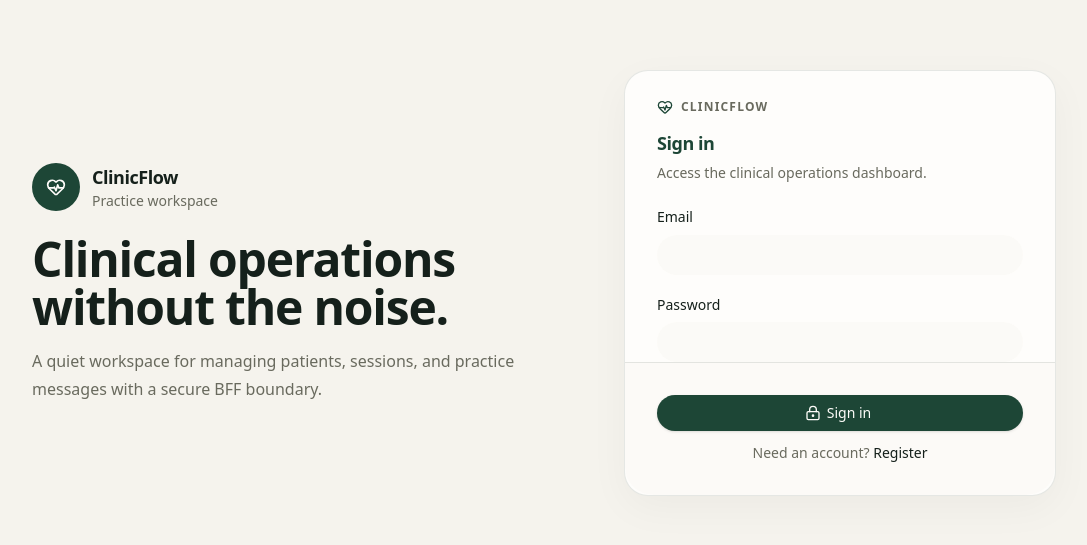
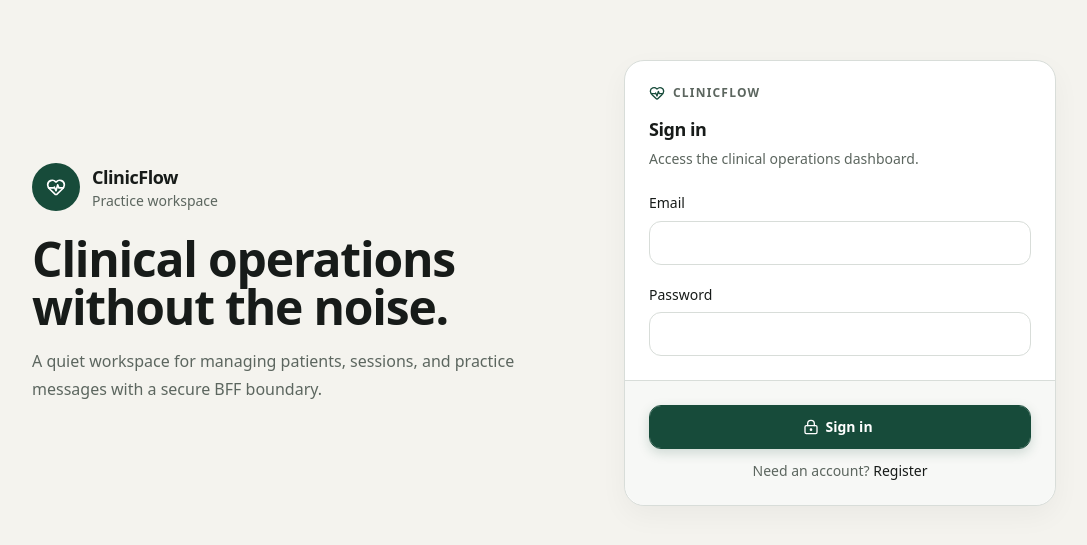
Before and after one commit to rafaeljbgomes/ClinicFlow, a Next.js app in the folder frontend/: page /login in a window 1280 px wide. Shown: the part 117-662 px from the top of the page, without its empty margins (96-1183 px from the left). Built offline with nearby package versions, Linux system fonts and the light colour scheme.

Commit message:
feat(ui): establish clinicflow visual system

```diff
--- a/frontend/src/app/globals.css
+++ b/frontend/src/app/globals.css
@@ -52,95 +52,96 @@
 }
 
 :root {
-  --font-sans-family: var(--font-manrope), ui-sans-serif, system-ui, sans-serif;
+  --font-sans-family: var(--font-instrument-sans), ui-sans-serif, system-ui, sans-serif;
+  --font-display-family: var(--font-instrument-serif), Georgia, serif;
   --font-mono-family: "SFMono-Regular", Consolas, "Liberation Mono", monospace;
-  --background: oklch(0.985 0.006 92);
-  --foreground: oklch(0.23 0.018 165);
+  --background: #f4f3ee;
+  --foreground: #171b19;
 
-  --card: oklch(0.995 0.003 92);
-  --card-foreground: oklch(0.23 0.018 165);
-  --popover: oklch(1 0 0);
-  --popover-foreground: oklch(0.23 0.018 165);
+  --card: #ffffff;
+  --card-foreground: #171b19;
+  --popover: #ffffff;
+  --popover-foreground: #171b19;
 
-  --primary: oklch(0.36 0.055 165);
-  --primary-foreground: oklch(0.99 0.004 92);
-  --secondary: oklch(0.945 0.012 155);
-  --secondary-foreground: oklch(0.30 0.035 165);
+  --primary: #174b3a;
+  --primary-foreground: #ffffff;
+  --secondary: #e4efe9;
+  --secondary-foreground: #174b3a;
 
-  --muted: oklch(0.955 0.008 92);
-  --muted-foreground: oklch(0.52 0.018 110);
+  --muted: #eeefeb;
+  --muted-foreground: #5c665f;
 
-  --accent: oklch(0.93 0.018 155);
-  --accent-foreground: oklch(0.28 0.035 165);
+  --accent: #e4efe9;
+  --accent-foreground: #174b3a;
 
   --destructive: oklch(0.51 0.19 28);
   --destructive-foreground: oklch(0.99 0 0);
 
-  --border: oklch(0.39 0.03 160 / 0.12);
-  --input: oklch(1 0 0 / 0.94);
-  --ring: oklch(0.55 0.075 165);
+  --border: #d8ddd9;
+  --input: #ffffff;
+  --ring: #2a765b;
   --radius: 1.25rem;
 
   /* Additional tokens */
-  --clinical-blue: oklch(0.55 0.075 165);
-  --status-success-bg: rgb(111 143 130 / 13%);
-  --status-success-fg: #3f6658;
-  --status-warning-bg: rgb(181 126 59 / 14%);
-  --status-warning-fg: #8a5f2c;
-  --status-danger-bg: rgb(180 35 24 / 11%);
-  --status-danger-fg: #a12b22;
-  --status-info-bg: rgb(78 107 140 / 12%);
-  --status-info-fg: #4e6b8c;
-  --surface-container-low: oklch(0.965 0.009 92);
-  --surface-container-lowest: oklch(1 0 0);
-  --surface-container: oklch(0.935 0.012 92);
-  --surface-container-high: oklch(0.90 0.014 92);
-  --surface-container-highest: oklch(0.865 0.016 92);
-  --on-surface-variant: oklch(0.49 0.02 105);
+  --clinical-blue: #2a765b;
+  --status-success-bg: #e4efe9;
+  --status-success-fg: #215b47;
+  --status-warning-bg: #f6eddf;
+  --status-warning-fg: #8b5a20;
+  --status-danger-bg: #f9e7e4;
+  --status-danger-fg: #a33228;
+  --status-info-bg: #e8eef5;
+  --status-info-fg: #426481;
+  --surface-container-low: #f4f3ee;
+  --surface-container-lowest: #ffffff;
+  --surface-container: #eeefeb;
+  --surface-container-high: #e6e8e3;
+  --surface-container-highest: #dcdfd9;
+  --on-surface-variant: #5c665f;
 }
 
 .dark {
-  --background: #10100f;
-  --foreground: #f4f2ee;
+  --background: #111513;
+  --foreground: #f5f7f3;
 
-  --card: rgb(28 28 26 / 72%);
-  --card-foreground: #f4f2ee;
-  --popover: #1d1d1b;
-  --popover-foreground: #f4f2ee;
+  --card: #1b211e;
+  --card-foreground: #f5f7f3;
+  --popover: #202722;
+  --popover-foreground: #f5f7f3;
 
-  --primary: #f4f2ee;
-  --primary-foreground: #171717;
-  --secondary: #262623;
-  --secondary-foreground: #f4f2ee;
+  --primary: #d9eee2;
+  --primary-foreground: #123528;
+  --secondary: #26342d;
+  --secondary-foreground: #d9eee2;
 
-  --muted: #242421;
-  --muted-foreground: #aaa79e;
+  --muted: #252c28;
+  --muted-foreground: #b8c1ba;
 
-  --accent: #2d2d29;
-  --accent-foreground: #f4f2ee;
+  --accent: #2b3b32;
+  --accent-foreground: #f5f7f3;
 
   --destructive: #f04438;
   --destructive-foreground: #ffffff;
 
-  --border: rgb(255 255 255 / 10%);
-  --input: rgb(255 255 255 / 7%);
-  --ring: #9eb9aa;
+  --border: #39453e;
+  --input: #202722;
+  --ring: #9fd2b9;
 
-  --clinical-blue: #9eb9aa;
-  --status-success-bg: rgb(158 185 170 / 18%);
-  --status-success-fg: #c8d9cf;
-  --status-warning-bg: rgb(214 166 94 / 16%);
-  --status-warning-fg: #e3c18f;
-  --status-danger-bg: rgb(240 68 56 / 16%);
-  --status-danger-fg: #ffb4ad;
-  --status-info-bg: rgb(132 165 199 / 16%);
-  --status-info-fg: #bfd5ed;
-  --surface-container-low: #151513;
-  --surface-container-lowest: #0f0f0e;
-  --surface-container: #1d1d1b;
-  --surface-container-high: #282824;
-  --surface-container-highest: #33332f;
-  --on-surface-variant: #bdb9ae;
+  --clinical-blue: #9fd2b9;
+  --status-success-bg: #213d30;
+  --status-success-fg: #b9e0ca;
+  --status-warning-bg: #493722;
+  --status-warning-fg: #f2ca95;
+  --status-danger-bg: #4c2926;
+  --status-danger-fg: #ffc1bb;
+  --status-info-bg: #283849;
+  --status-info-fg: #c8def4;
+  --surface-container-low: #111513;
+  --surface-container-lowest: #171c19;
+  --surface-container: #1b211e;
+  --surface-container-high: #252c28;
+  --surface-container-highest: #303a34;
+  --on-surface-variant: #b8c1ba;
 }
 
 @layer base {
@@ -149,48 +150,17 @@
   }
   body {
     @apply bg-surface-container-low text-foreground font-sans antialiased overflow-x-hidden;
-    background:
-      linear-gradient(180deg, rgb(255 255 255 / 64%) 0%, rgb(244 242 238 / 88%) 42%, var(--surface-container-low) 100%);
+    background: var(--surface-container-low);
     min-height: 100vh;
   }
 
   html.dark body {
-    background:
-      linear-gradient(180deg, rgb(33 33 30 / 86%) 0%, var(--surface-container-low) 100%);
+    background: var(--surface-container-low);
   }
 }
 
-/* ClinicFlow premium minimal utilities */
-.glass-panel {
-  background: var(--card);
-  backdrop-filter: blur(28px) saturate(1.08);
-  -webkit-backdrop-filter: blur(28px) saturate(1.08);
-  border: 1px solid var(--border);
-  box-shadow: 0 24px 80px rgb(23 23 23 / 5%);
-  transition: backdrop-filter 200ms ease, -webkit-backdrop-filter 200ms ease;
+.font-display { font-family: var(--font-display-family); }
+
+@media (prefers-reduced-motion: reduce) {
+  *, *::before, *::after { scroll-behavior: auto !important; transition-duration: 0.01ms !important; animation-duration: 0.01ms !important; }
 }
-
-.glass-panel:hover {
-  backdrop-filter: blur(32px) saturate(1.12);
-  -webkit-backdrop-filter: blur(32px) saturate(1.12);
-}
-
-.glass-button {
-  background: rgb(255 255 255 / 46%);
-  backdrop-filter: blur(18px);
-  -webkit-backdrop-filter: blur(18px);
-  border: 1px solid var(--border);
-  transition: all 200ms ease;
-}
-
-.dark .glass-button {
-  background: rgb(255 255 255 / 6%);
-}
-
-.glass-button:hover {
-  background: rgb(255 255 255 / 70%);
-}
-
-.dark .glass-button:hover {
-  background: rgb(255 255 255 / 10%);
-}
--- a/frontend/src/app/layout.tsx
+++ b/frontend/src/app/layout.tsx
@@ -1,11 +1,22 @@
 import type { Metadata } from "next";
-import { Manrope } from "next/font/google";
+import { Instrument_Sans, Instrument_Serif } from "next/font/google";
 import { ThemeProvider } from "@/components/theme-provider";
 import { Toaster } from "@/components/ui/sonner";
 import { TooltipProvider } from "@/components/ui/tooltip";
 import "./globals.css";
 
-const manrope = Manrope({ subsets: ["latin"], variable: "--font-manrope" });
+const instrumentSans = Instrument_Sans({
+  subsets: ["latin"],
+  variable: "--font-instrument-sans",
+  display: "swap",
+});
+
+const instrumentSerif = Instrument_Serif({
+  subsets: ["latin"],
+  variable: "--font-instrument-serif",
+  display: "swap",
+  weight: "400",
+});
 
 export const metadata: Metadata = {
   title: "ClinicFlow",
@@ -19,7 +30,7 @@ export default function RootLayout({
 }>) {
   return (
     <html lang="en-GB" className="h-full antialiased" suppressHydrationWarning>
-      <body className={`${manrope.variable} min-h-full flex flex-col`}>
+      <body className={`${instrumentSans.variable} ${instrumentSerif.variable} min-h-full flex flex-col`}>
         <ThemeProvider>
           <TooltipProvider>
             {children}
--- a/frontend/src/components/ui/button.tsx
+++ b/frontend/src/components/ui/button.tsx
@@ -4,33 +4,32 @@ import { cva, type VariantProps } from "class-variance-authority"
 import { cn } from "@/lib/utils"
 
 const buttonVariants = cva(
-  "group/button inline-flex shrink-0 items-center justify-center rounded-full border border-transparent bg-clip-padding text-sm font-medium whitespace-nowrap transition-all outline-none select-none focus-visible:border-ring focus-visible:ring-3 focus-visible:ring-ring/35 active:not-aria-[haspopup]:translate-y-px disabled:pointer-events-none disabled:opacity-50 aria-invalid:border-destructive aria-invalid:ring-3 aria-invalid:ring-destructive/20 [&_svg]:pointer-events-none [&_svg]:shrink-0 [&_svg:not([class*='size-'])]:size-4",
+  "group/button inline-flex shrink-0 items-center justify-center rounded-xl border border-transparent bg-clip-padding text-sm font-semibold whitespace-nowrap transition-all duration-150 outline-none select-none focus-visible:border-ring focus-visible:ring-3 focus-visible:ring-ring/35 active:not-aria-[haspopup]:translate-y-px disabled:pointer-events-none disabled:opacity-50 aria-invalid:border-destructive aria-invalid:ring-3 aria-invalid:ring-destructive/20 [&_svg]:pointer-events-none [&_svg]:shrink-0 [&_svg:not([class*='size-'])]:size-4",
   {
     variants: {
       variant: {
-        default: "bg-primary text-primary-foreground hover:bg-primary/90 shadow-sm border-none",
+        default: "border-primary bg-primary text-primary-foreground shadow-[0_4px_12px_rgb(23_75_58/18%)] hover:bg-primary/92",
         outline:
-          "border-border bg-background/60 hover:bg-background text-foreground aria-expanded:bg-background aria-expanded:text-foreground",
+          "border-border bg-card text-foreground hover:border-primary/30 hover:bg-secondary/45 aria-expanded:border-primary/30 aria-expanded:bg-secondary",
         secondary:
           "bg-secondary text-secondary-foreground hover:bg-secondary/80 aria-expanded:bg-secondary aria-expanded:text-secondary-foreground",
-        ghost:
-          "hover:bg-muted hover:text-foreground aria-expanded:bg-muted aria-expanded:text-foreground",
+        ghost: "hover:bg-secondary hover:text-primary aria-expanded:bg-secondary aria-expanded:text-primary",
         destructive:
           "bg-destructive/10 text-destructive hover:bg-destructive/15 focus-visible:border-destructive/40 focus-visible:ring-destructive/20",
         link: "text-primary underline-offset-4 hover:underline",
-        glass: "glass-button text-foreground",
+        glass: "border-border bg-card text-foreground hover:border-primary/30 hover:bg-secondary/45",
       },
       size: {
         default:
-          "h-9 gap-1.5 px-4 has-data-[icon=inline-end]:pr-3 has-data-[icon=inline-start]:pl-3",
+          "h-11 gap-1.5 px-4 has-data-[icon=inline-end]:pr-3 has-data-[icon=inline-start]:pl-3",
         xs: "h-7 gap-1 px-2.5 text-xs in-data-[slot=button-group]:rounded-full has-data-[icon=inline-end]:pr-2 has-data-[icon=inline-start]:pl-2 [&_svg:not([class*='size-'])]:size-3",
-        sm: "h-8 gap-1 px-3 text-[0.8rem] in-data-[slot=button-group]:rounded-full has-data-[icon=inline-end]:pr-2 has-data-[icon=inline-start]:pl-2 [&_svg:not([class*='size-'])]:size-3.5",
+        sm: "h-9 gap-1 px-3 text-[0.8rem] in-data-[slot=button-group]:rounded-lg has-data-[icon=inline-end]:pr-2 has-data-[icon=inline-start]:pl-2 [&_svg:not([class*='size-'])]:size-3.5",
         lg: "h-11 gap-2 px-5 has-data-[icon=inline-end]:pr-4 has-data-[icon=inline-start]:pl-4",
-        icon: "size-9 rounded-full",
+        icon: "size-11 rounded-xl",
         "icon-xs":
           "size-7 rounded-full in-data-[slot=button-group]:rounded-full [&_svg:not([class*='size-'])]:size-3",
-        "icon-sm": "size-8 rounded-full in-data-[slot=button-group]:rounded-full",
-        "icon-lg": "size-10 rounded-full",
+        "icon-sm": "size-9 rounded-lg in-data-[slot=button-group]:rounded-lg",
+        "icon-lg": "size-11 rounded-xl",
       },
     },
     defaultVariants: {
--- a/frontend/src/components/ui/card.tsx
+++ b/frontend/src/components/ui/card.tsx
@@ -12,7 +12,7 @@ function Card({
       data-slot="card"
       data-size={size}
       className={cn(
-        "group/card flex flex-col gap-6 overflow-hidden rounded-[24px] border bg-card py-7 text-sm text-card-foreground shadow-[0_12px_40px_rgb(23_23_23/0.04)] has-data-[slot=card-footer]:pb-0 has-[>img:first-child]:pt-0 data-[size=sm]:gap-4 data-[size=sm]:py-4 data-[size=sm]:has-data-[slot=card-footer]:pb-0 *:[img:first-child]:rounded-t-[24px] *:[img:last-child]:rounded-b-[24px]",
+        "group/card flex flex-col gap-6 overflow-hidden rounded-[20px] border border-border bg-card py-6 text-sm text-card-foreground shadow-[0_10px_28px_rgb(23_27_25/0.045)] has-data-[slot=card-footer]:pb-0 has-[>img:first-child]:pt-0 data-[size=sm]:gap-4 data-[size=sm]:py-5 data-[size=sm]:has-data-[slot=card-footer]:pb-0 *:[img:first-child]:rounded-t-[20px] *:[img:last-child]:rounded-b-[20px]",
         className
       )}
       {...props}
@@ -25,7 +25,7 @@ function CardHeader({ className, ...props }: React.ComponentProps<"div">) {
     <div
       data-slot="card-header"
       className={cn(
-        "group/card-header @container/card-header grid auto-rows-min items-start gap-1.5 rounded-t-[28px] px-8 group-data-[size=sm]/card:px-4 has-data-[slot=card-action]:grid-cols-[1fr_auto] has-data-[slot=card-description]:grid-rows-[auto_auto] [.border-b]:pb-6 group-data-[size=sm]/card:[.border-b]:pb-4",
+        "group/card-header @container/card-header grid auto-rows-min items-start gap-1.5 rounded-t-[20px] px-6 group-data-[size=sm]/card:px-5 has-data-[slot=card-action]:grid-cols-[1fr_auto] has-data-[slot=card-description]:grid-rows-[auto_auto] [.border-b]:pb-6 group-data-[size=sm]/card:[.border-b]:pb-4",
         className
       )}
       {...props}
@@ -38,7 +38,7 @@ function CardTitle({ className, ...props }: React.ComponentProps<"div">) {
     <div
       data-slot="card-title"
       className={cn(
-        "font-sans text-lg font-semibold tracking-tight text-primary group-data-[size=sm]/card:text-base",
+        "font-sans text-lg font-semibold tracking-tight text-foreground group-data-[size=sm]/card:text-base",
         className
       )}
       {...props}
@@ -73,7 +73,7 @@ function CardContent({ className, ...props }: React.ComponentProps<"div">) {
   return (
     <div
       data-slot="card-content"
-      className={cn("px-8 group-data-[size=sm]/card:px-4", className)}
+      className={cn("px-6 group-has-data-[slot=card-footer]/card:pb-6 group-data-[size=sm]/card:px-5 group-data-[size=sm]/card:group-has-data-[slot=card-footer]/card:pb-5", className)}
       {...props}
     />
   )
@@ -84,7 +84,7 @@ function CardFooter({ className, ...props }: React.ComponentProps<"div">) {
     <div
       data-slot="card-footer"
       className={cn(
-        "flex items-center rounded-b-[28px] border-t bg-muted/20 p-8 group-data-[size=sm]/card:p-4",
+        "flex items-center rounded-b-[20px] border-t bg-muted/45 p-6 group-data-[size=sm]/card:p-5",
         className
       )}
       {...props}
--- a/frontend/src/components/ui/dialog.tsx
+++ b/frontend/src/components/ui/dialog.tsx
@@ -53,7 +53,7 @@ function DialogContent({
       <DialogPrimitive.Popup
         data-slot="dialog-content"
         className={cn(
-          "fixed top-1/2 left-1/2 z-50 grid max-h-[calc(100dvh-2rem)] w-full max-w-[calc(100%-2rem)] -translate-x-1/2 -translate-y-1/2 gap-6 overflow-y-auto rounded-[32px] bg-popover p-8 text-sm text-popover-foreground border border-white/20 dark:border-white/5 shadow-2xl duration-100 outline-none sm:max-w-md data-open:animate-in data-open:fade-in-0 data-open:zoom-in-95 data-closed:animate-out data-closed:fade-out-0 data-closed:zoom-out-95",
+        "fixed inset-x-0 bottom-0 z-50 grid max-h-[calc(100dvh-1rem)] w-full gap-6 overflow-y-auto rounded-t-[20px] border border-border bg-popover p-6 text-sm text-popover-foreground shadow-[0_-16px_48px_rgb(23_27_25/0.18)] duration-150 outline-none sm:top-1/2 sm:bottom-auto sm:left-1/2 sm:max-h-[calc(100dvh-3rem)] sm:w-[calc(100%-3rem)] sm:max-w-md sm:-translate-x-1/2 sm:-translate-y-1/2 sm:rounded-[20px] sm:shadow-[0_20px_60px_rgb(23_27_25/0.18)] data-open:animate-in data-open:fade-in-0 data-open:zoom-in-95 data-closed:animate-out data-closed:fade-out-0 data-closed:zoom-out-95",
           className
         )}
         {...props}
@@ -65,7 +65,7 @@ function DialogContent({
             render={
               <Button
                 variant="ghost"
-                className="absolute top-4 right-4"
+                className="absolute top-3 right-3"
                 size="icon-sm"
               />
             }
@@ -102,7 +102,7 @@ function DialogFooter({
     <div
       data-slot="dialog-footer"
       className={cn(
-        "-mx-8 -mb-8 flex flex-col-reverse gap-3 rounded-b-[32px] border-t bg-muted/20 p-8 sm:flex-row sm:justify-end",
+        "-mx-6 -mb-6 flex flex-col-reverse gap-3 rounded-b-[20px] border-t bg-muted/45 p-6 sm:flex-row sm:justify-end",
         className
       )}
       {...props}
--- a/frontend/src/components/ui/dropdown-menu.tsx
+++ b/frontend/src/components/ui/dropdown-menu.tsx
@@ -41,7 +41,7 @@ function DropdownMenuContent({
       >
         <MenuPrimitive.Popup
           data-slot="dropdown-menu-content"
-          className={cn("z-50 max-h-(--available-height) w-(--anchor-width) min-w-32 origin-(--transform-origin) overflow-x-hidden overflow-y-auto rounded-lg bg-popover p-1 text-popover-foreground shadow-md ring-1 ring-foreground/10 duration-100 outline-none data-[side=bottom]:slide-in-from-top-2 data-[side=inline-end]:slide-in-from-left-2 data-[side=inline-start]:slide-in-from-right-2 data-[side=left]:slide-in-from-right-2 data-[side=right]:slide-in-from-left-2 data-[side=top]:slide-in-from-bottom-2 data-open:animate-in data-open:fade-in-0 data-open:zoom-in-95 data-closed:animate-out data-closed:overflow-hidden data-closed:fade-out-0 data-closed:zoom-out-95", className )}
+          className={cn("z-50 max-h-(--available-height) w-(--anchor-width) min-w-48 origin-(--transform-origin) overflow-x-hidden overflow-y-auto rounded-xl border border-border bg-popover p-1.5 text-popover-foreground shadow-[0_16px_32px_rgb(23_27_25/0.14)] duration-150 outline-none data-[side=bottom]:slide-in-from-top-2 data-[side=inline-end]:slide-in-from-left-2 data-[side=inline-start]:slide-in-from-right-2 data-[side=left]:slide-in-from-right-2 data-[side=right]:slide-in-from-left-2 data-[side=top]:slide-in-from-bottom-2 data-open:animate-in data-open:fade-in-0 data-open:zoom-in-95 data-closed:animate-out data-closed:overflow-hidden data-closed:fade-out-0 data-closed:zoom-out-95", className )}
           {...props}
         />
       </MenuPrimitive.Positioner>
@@ -65,7 +65,7 @@ function DropdownMenuLabel({
       data-slot="dropdown-menu-label"
       data-inset={inset}
       className={cn(
-        "px-1.5 py-1 text-xs font-medium text-muted-foreground data-inset:pl-7",
+        "px-3 py-2 text-xs font-semibold tracking-wide text-muted-foreground data-inset:pl-7",
         className
       )}
       {...props}
@@ -88,7 +88,7 @@ function DropdownMenuItem({
       data-inset={inset}
       data-variant={variant}
       className={cn(
-        "group/dropdown-menu-item relative flex cursor-default items-center gap-1.5 rounded-md px-1.5 py-1 text-sm outline-hidden select-none focus:bg-accent focus:text-accent-foreground not-data-[variant=destructive]:focus:**:text-accent-foreground data-inset:pl-7 data-[variant=destructive]:text-destructive data-[variant=destructive]:focus:bg-destructive/10 data-[variant=destructive]:focus:text-destructive dark:data-[variant=destructive]:focus:bg-destructive/20 data-disabled:pointer-events-none data-disabled:opacity-50 [&_svg]:pointer-events-none [&_svg]:shrink-0 [&_svg:not([class*='size-'])]:size-4 data-[variant=destructive]:*:[svg]:text-destructive",
+        "group/dropdown-menu-item relative flex min-h-10 cursor-default items-center gap-2 rounded-lg px-3 py-2 text-sm outline-hidden select-none focus:bg-accent focus:text-accent-foreground not-data-[variant=destructive]:focus:**:text-accent-foreground data-inset:pl-7 data-[variant=destructive]:text-destructive data-[variant=destructive]:focus:bg-destructive/10 data-[variant=destructive]:focus:text-destructive dark:data-[variant=destructive]:focus:bg-destructive/20 data-disabled:pointer-events-none data-disabled:opacity-50 [&_svg]:pointer-events-none [&_svg]:shrink-0 [&_svg:not([class*='size-'])]:size-4 data-[variant=destructive]:*:[svg]:text-destructive",
         className
       )}
       {...props}
--- a/frontend/src/components/ui/input.tsx
+++ b/frontend/src/components/ui/input.tsx
@@ -9,7 +9,7 @@ function Input({ className, type, ...props }: React.ComponentProps<"input">) {
       type={type}
       data-slot="input"
       className={cn(
-        "h-10 w-full min-w-0 rounded-full border-none bg-background/70 px-4 py-2 text-base transition-all outline-none file:inline-flex file:h-6 file:border-0 file:bg-transparent file:text-sm file:font-medium file:text-foreground placeholder:text-muted-foreground focus-visible:bg-background focus-visible:ring-2 focus-visible:ring-ring/45 disabled:pointer-events-none disabled:cursor-not-allowed disabled:opacity-50 aria-invalid:ring-2 aria-invalid:ring-destructive/20 md:text-sm",
+        "h-11 w-full min-w-0 rounded-xl border border-border bg-input px-3.5 py-2 text-base transition-[border-color,box-shadow,background-color] duration-150 outline-none file:inline-flex file:h-6 file:border-0 file:bg-transparent file:text-sm file:font-medium file:text-foreground placeholder:text-muted-foreground/80 hover:border-primary/35 focus-visible:border-ring focus-visible:ring-3 focus-visible:ring-ring/20 disabled:cursor-not-allowed disabled:bg-muted disabled:opacity-70 aria-invalid:border-destructive aria-invalid:ring-3 aria-invalid:ring-destructive/15 md:text-sm",
         className
       )}
       {...props}
--- a/frontend/src/components/ui/textarea.tsx
+++ b/frontend/src/components/ui/textarea.tsx
@@ -6,7 +6,7 @@ function Textarea({ className, ...props }: React.ComponentProps<"textarea">) {
     <textarea
       data-slot="textarea"
       className={cn(
-        "min-h-28 w-full min-w-0 resize-y rounded-[22px] border-none bg-background/70 px-4 py-3 text-base transition-all outline-none placeholder:text-muted-foreground focus-visible:bg-background focus-visible:ring-2 focus-visible:ring-ring/45 disabled:pointer-events-none disabled:cursor-not-allowed disabled:opacity-50 aria-invalid:ring-2 aria-invalid:ring-destructive/20 md:text-sm",
+        "min-h-30 w-full min-w-0 resize-y rounded-xl border border-border bg-input px-3.5 py-3 text-base leading-6 transition-[border-color,box-shadow,background-color] duration-150 outline-none placeholder:text-muted-foreground/80 hover:border-primary/35 focus-visible:border-ring focus-visible:ring-3 focus-visible:ring-ring/20 disabled:cursor-not-allowed disabled:bg-muted disabled:opacity-70 aria-invalid:border-destructive aria-invalid:ring-3 aria-invalid:ring-destructive/15 md:text-sm",
         className
       )}
       {...props}
```
Also changed, not shown: frontend/src/components/section-header.tsx (+4 -4 lines), frontend/src/components/ui/select.tsx (+5 -5 lines), 1 other file (tests, documents, lock files or other folders).
